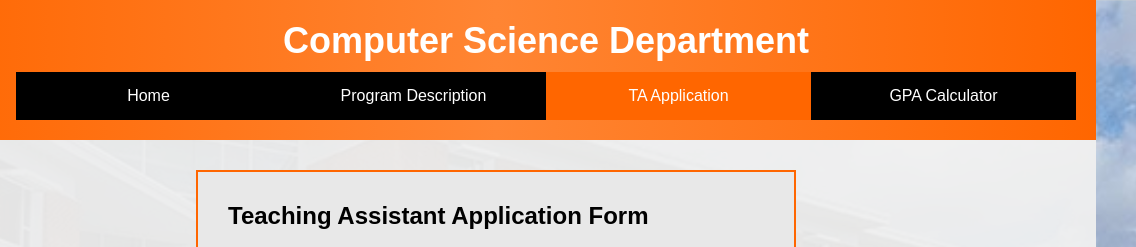
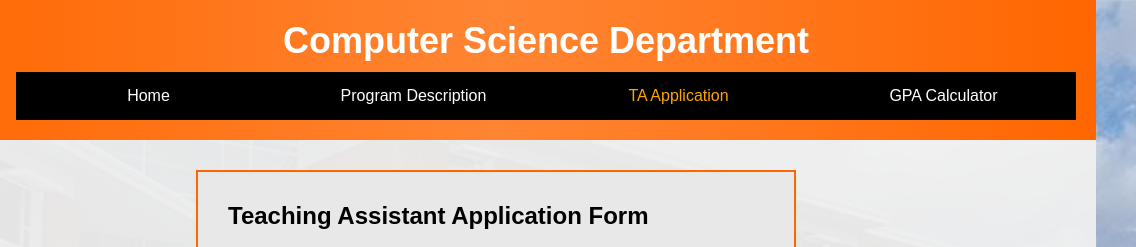
Before and after one commit to sri-maddineni/maheshvidya, a plain HTML site: page TA.html in a window 1280 px wide. Shown: the top 247 px of the page, 144-1280 px from the left. Drawn offline with Linux system fonts and the light colour scheme.

Commit message:
link color active tab changed

```diff
--- a/styles.css
+++ b/styles.css
@@ -93,7 +93,8 @@ body {
 }
 
 .nav a.active {
-    background-color: #FF6600;
+    /* background-color: #FF6600; */
+    color: orange;
 }
 
 /* Main Content */
```
